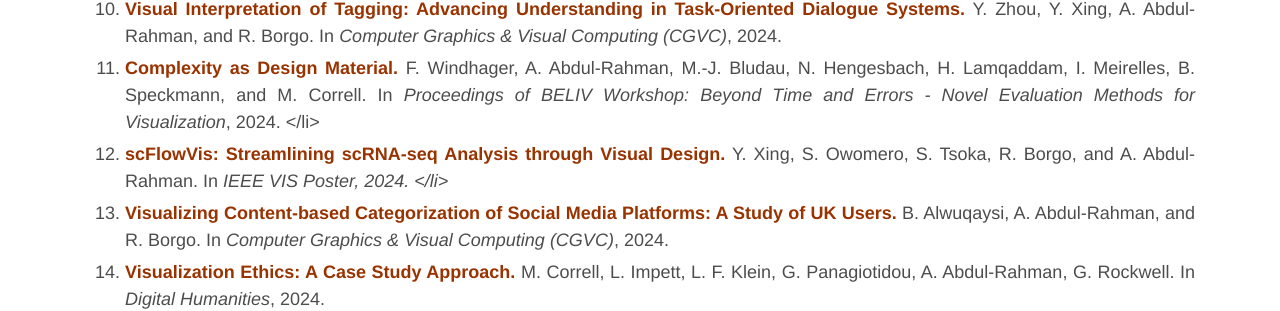
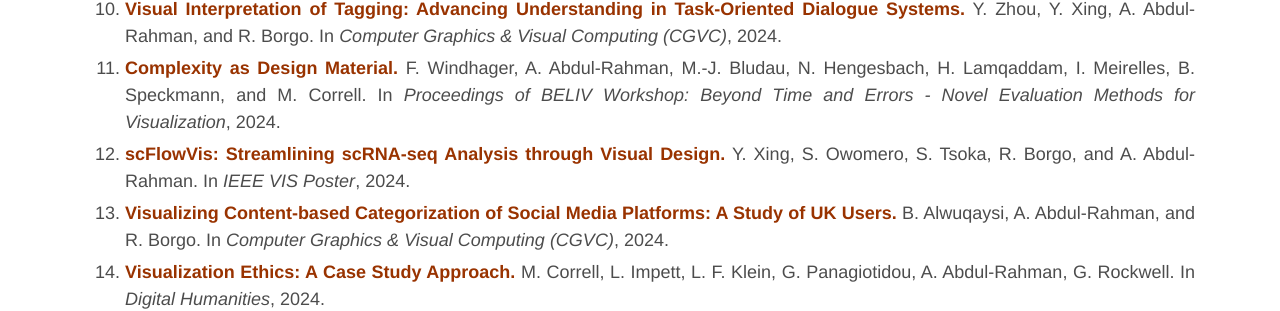
Before and after one commit to alfieabdulrahman/alfieabdulrahman.github.io, a Jekyll site: the page built from _pages/publications.markdown, in a window 1280 px wide and 900 px high, scrolled down 983 px. Shown: the part 148-459 px from the top of the window. Built offline with Jekyll 4.4.1, drawn with Linux system fonts in a browser that asks for light colours.

Commit message:
Fixed closing tags

```diff
--- a/_pages/publications.markdown
+++ b/_pages/publications.markdown
@@ -61,13 +61,13 @@ permalink: /publications/
 	</li>
 	<li>
 		<span class="pub-title">Complexity as Design Material.</span>
-		<span class="pub-author">F. Windhager, A. Abdul-Rahman, M.-J. Bludau, N. Hengesbach, H. Lamqaddam, I. Meirelles, B. Speckmann, and M. Correll.<span>
+		<span class="pub-author">F. Windhager, A. Abdul-Rahman, M.-J. Bludau, N. Hengesbach, H. Lamqaddam, I. Meirelles, B. Speckmann, and M. Correll.</span>
 		In <span class="pub-loc">Proceedings of BELIV Workshop: Beyond Time and Errors - Novel Evaluation Methods for Visualization</span>, 2024.
 	</li>
 	<li>
 		<span class="pub-title">scFlowVis: Streamlining scRNA-seq Analysis through Visual Design.</span>
-		<span class="pub-author">Y. Xing, S. Owomero, S. Tsoka, R. Borgo, and A. Abdul-Rahman.<span>
-		In <span class="pub-loc">IEEE VIS Poster<span>, 2024.
+		<span class="pub-author">Y. Xing, S. Owomero, S. Tsoka, R. Borgo, and A. Abdul-Rahman.</span>
+		In <span class="pub-loc">IEEE VIS Poster</span>, 2024.
 	</li>
 	<li>
 		<span class="pub-title">Visualizing Content-based Categorization of Social Media Platforms: A Study of UK Users.</span>
```
